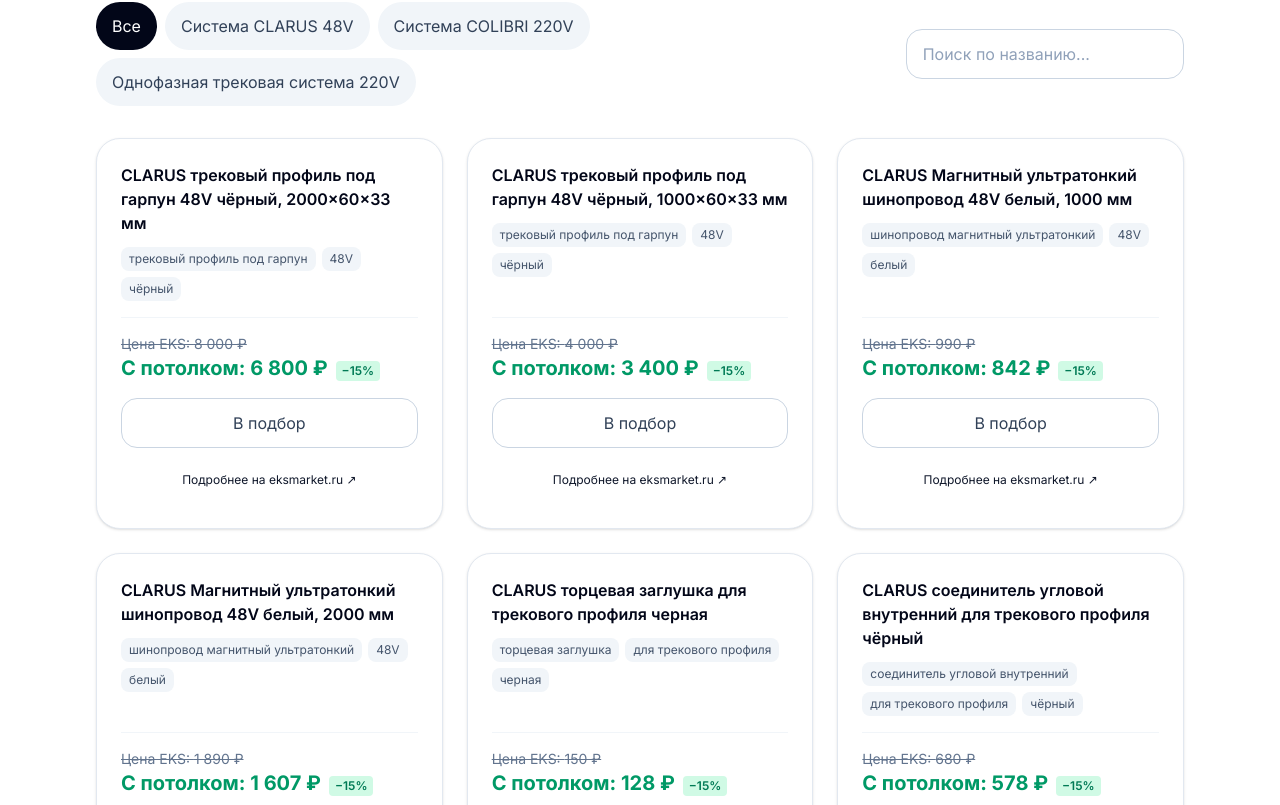
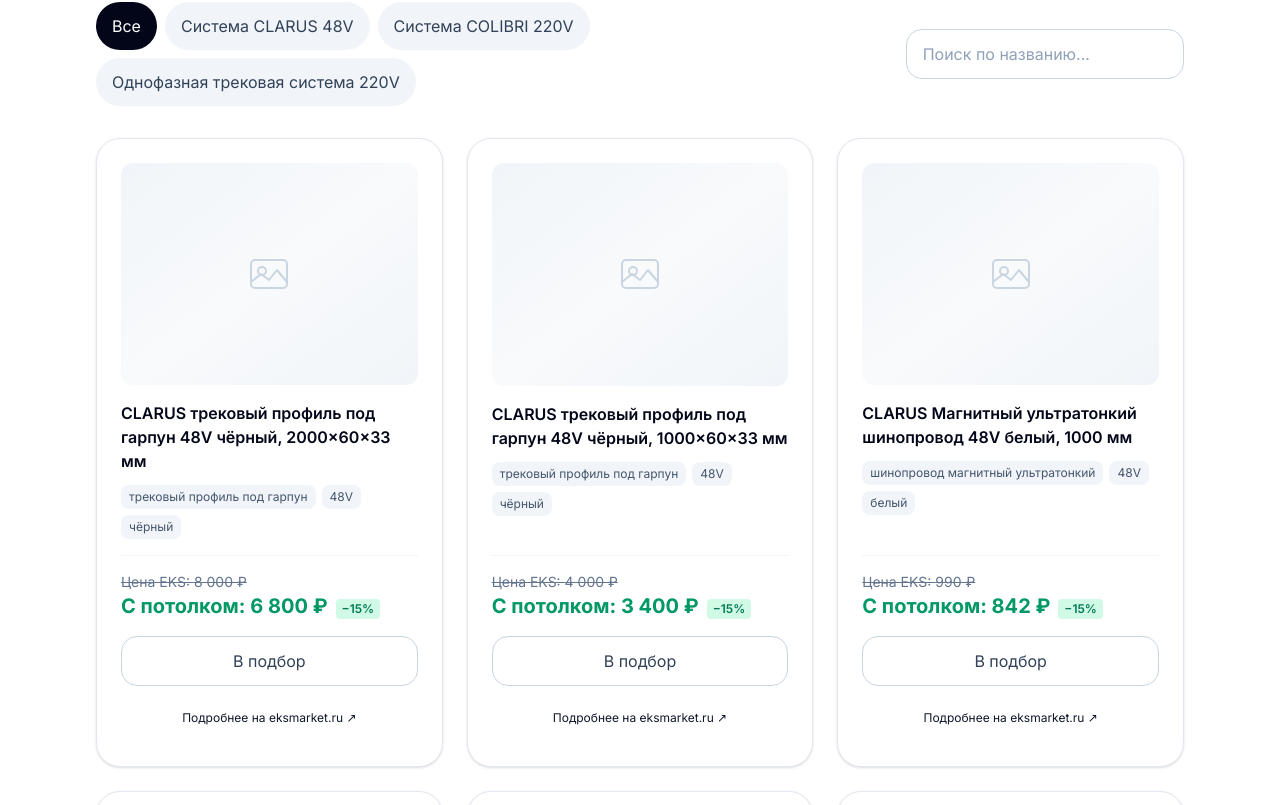
Before and after one commit to svladimirtsk-crypto/nextjs-potolkovo, a Next.js app: page /uslugi/prodazha-trekovogo-osveshcheniya in a window 1280 px wide. Shown: the part 3275-4080 px from the top of the page. Built offline with nearby package versions, Linux system fonts and the light colour scheme.

Commit message:
Update TrackSaleCatalogSection.tsx

```diff
--- a/app/uslugi/prodazha-trekovogo-osveshcheniya/_components/TrackSaleCatalogSection.tsx
+++ b/app/uslugi/prodazha-trekovogo-osveshcheniya/_components/TrackSaleCatalogSection.tsx
@@ -217,6 +217,12 @@ export function TrackSaleCatalogSection({
                       : "border-slate-200 bg-white shadow-sm hover:shadow-md"
                   }`}
                 >
+                  {/* Image area */}
+                  <ProductImage
+                    imageUrl={product.imageUrl}
+                    title={product.title}
+                  />
+
                   <div className="mb-4 flex-grow">
                     <h3 className="text-base font-semibold text-slate-950 mb-3 line-clamp-3">
                       {product.title}
@@ -284,6 +290,8 @@ export function TrackSaleCatalogSection({
   );
 }
 
+/* ─── Sub-components ─── */
+
 function CategoryButton({
   active,
   onClick,
@@ -306,3 +314,66 @@ function CategoryButton({
     </button>
   );
 }
+
+function ProductImage({
+  imageUrl,
+  title,
+}: {
+  imageUrl?: string;
+  title: string;
+}) {
+  if (imageUrl) {
+    return (
+      <div className="mb-4 rounded-xl overflow-hidden bg-slate-100 aspect-[4/3]">
+        <img
+          src={imageUrl}
+          alt={title}
+          loading="lazy"
+          className="w-full h-full object-cover"
+        />
+      </div>
+    );
+  }
+
+  return (
+    <div
+      className="mb-4 rounded-xl aspect-[4/3] flex items-center justify-center"
+      aria-hidden="true"
+    >
+      <div className="w-full h-full rounded-xl bg-gradient-to-br from-slate-100 via-slate-50 to-slate-100 flex items-center justify-center">
+        <svg
+          width="48"
+          height="48"
+          viewBox="0 0 48 48"
+          fill="none"
+          xmlns="http://www.w3.org/2000/svg"
+          className="text-slate-300"
+        >
+          <rect
+            x="6"
+            y="10"
+            width="36"
+            height="28"
+            rx="4"
+            stroke="currentColor"
+            strokeWidth="2"
+          />
+          <circle
+            cx="17"
+            cy="21"
+            r="4"
+            stroke="currentColor"
+            strokeWidth="2"
+          />
+          <path
+            d="M6 32l10-8 8 6 8-10 10 12"
+            stroke="currentColor"
+            strokeWidth="2"
+            strokeLinecap="round"
+            strokeLinejoin="round"
+          />
+        </svg>
+      </div>
+    </div>
+  );
+}
```
